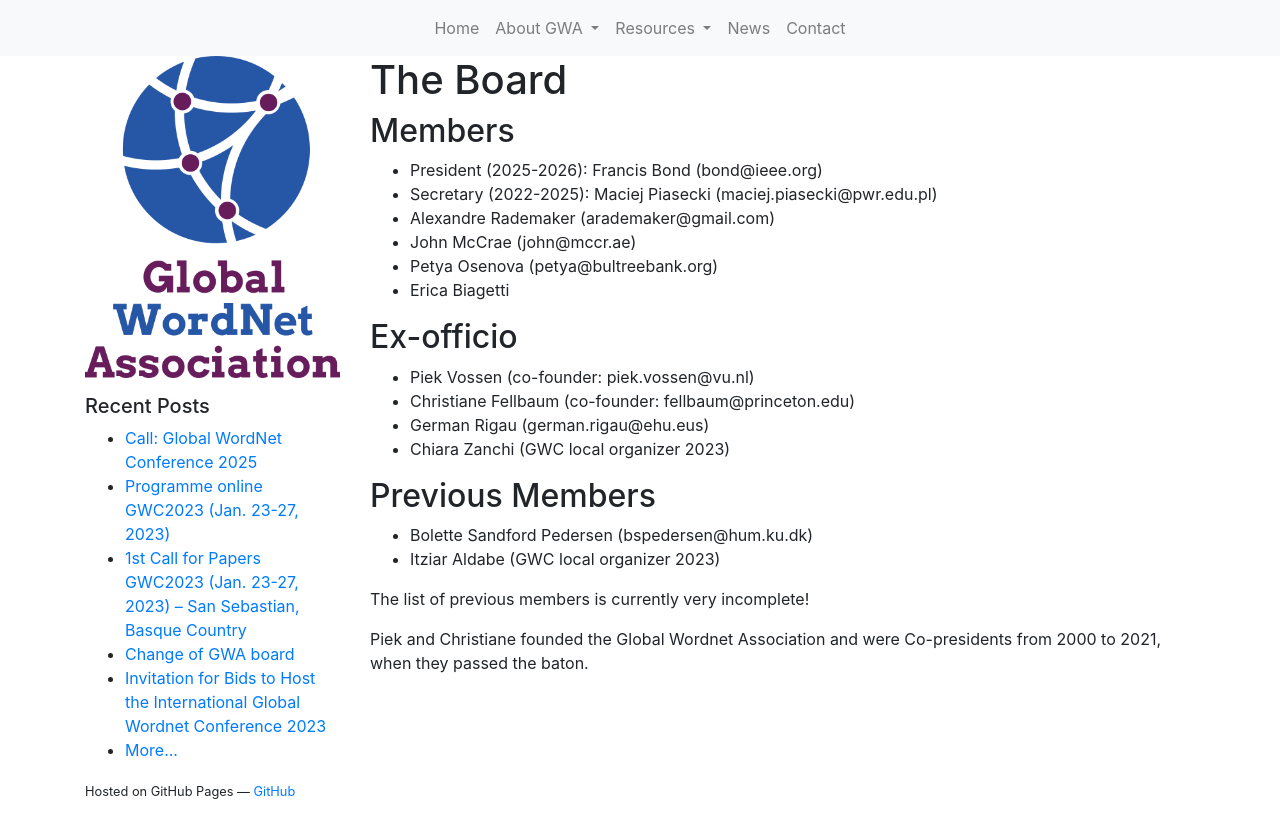
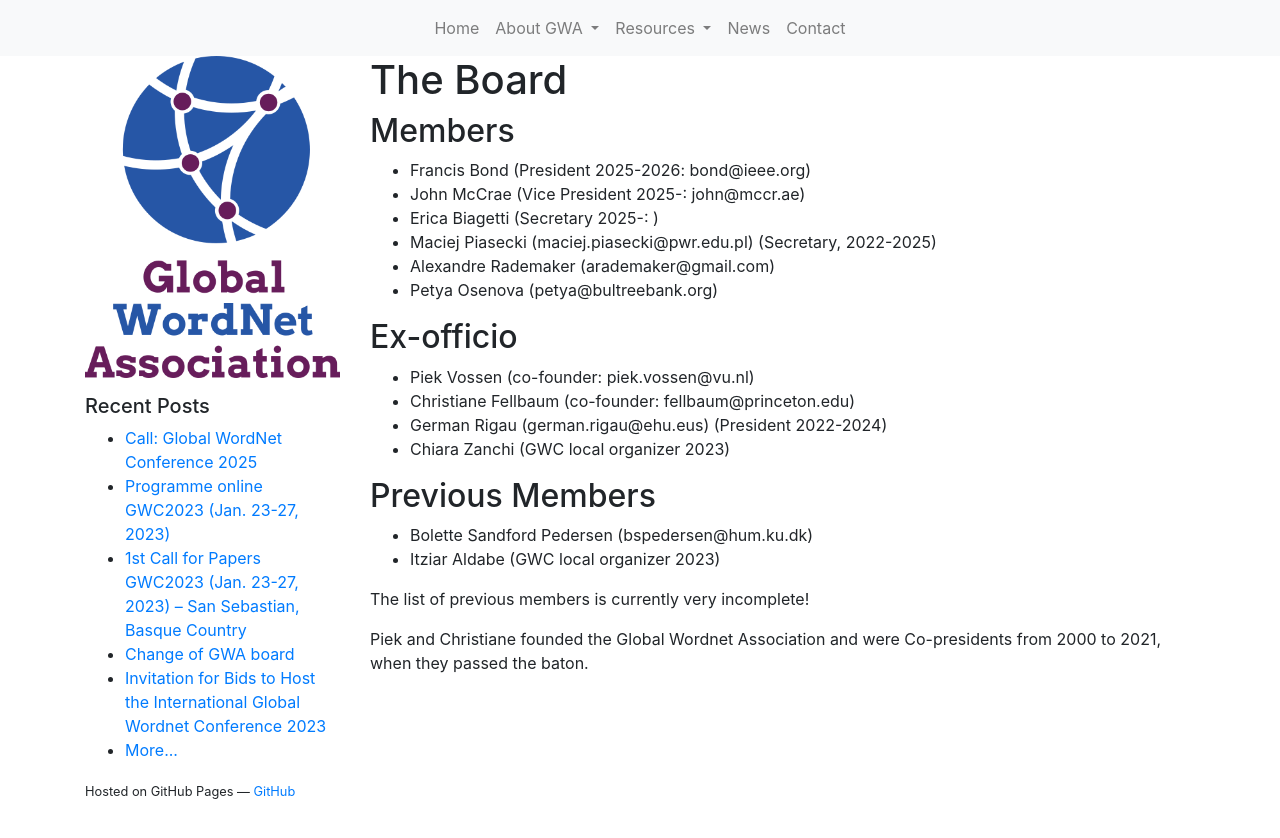
Before and after one commit to globalwordnet/globalwordnet.github.io, a Jekyll site: the page built from about-gwa/the-board.md, in a window 1280 px wide. Shown: the top 838 px of the page. Built offline with Jekyll 4.4.1, drawn with Linux system fonts in a browser that asks for light colours; nearby versions of some CDN libraries.

Commit message:
added the new board, made an announcement

```diff
--- a/about-gwa/the-board.md
+++ b/about-gwa/the-board.md
@@ -5,18 +5,19 @@
 # The Board
 ## Members
 
-* President (2025-2026): Francis Bond (bond@ieee.org)
-* Secretary (2022-2025): Maciej Piasecki (maciej.piasecki@pwr.edu.pl)
+* Francis Bond (President 2025-2026: bond@ieee.org)
+* John McCrae (Vice President 2025-:  john@mccr.ae)
+* Erica Biagetti (Secretary 2025-: )
+* Maciej Piasecki (maciej.piasecki@pwr.edu.pl) (Secretary, 2022-2025)
 * Alexandre Rademaker (arademaker@gmail.com)
-* John McCrae (john@mccr.ae)
 * Petya Osenova (petya@bultreebank.org)
-* Erica Biagetti
+
 
 ## Ex-officio
 
  * Piek Vossen (co-founder: piek.vossen@vu.nl)
  * Christiane Fellbaum (co-founder: fellbaum@princeton.edu)
- * German Rigau (german.rigau@ehu.eus)
+ * German Rigau (german.rigau@ehu.eus)  (President 2022-2024)
  * Chiara Zanchi (GWC local organizer 2023)
 
 ## Previous Members
```
Also changed, not shown: _posts/2024-06-20.md (added, +18 -0 lines).
